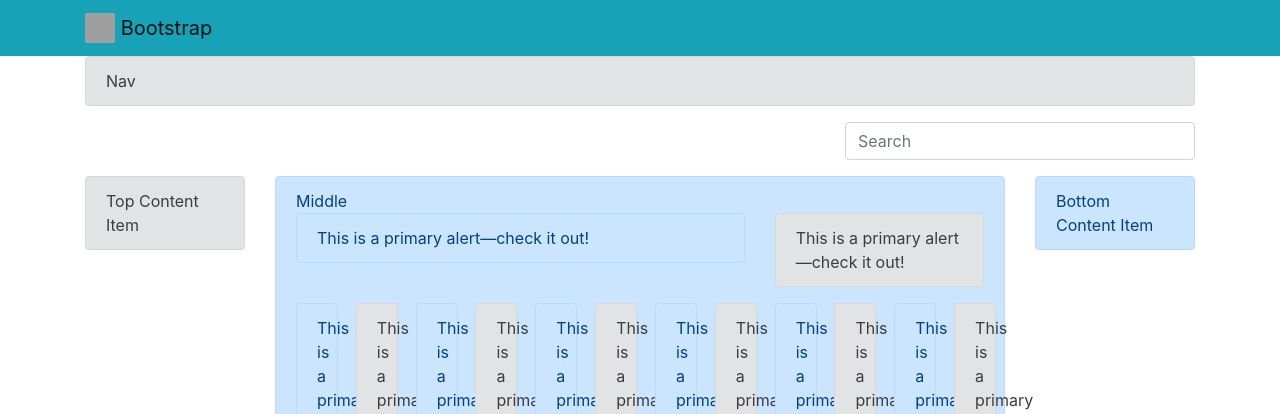
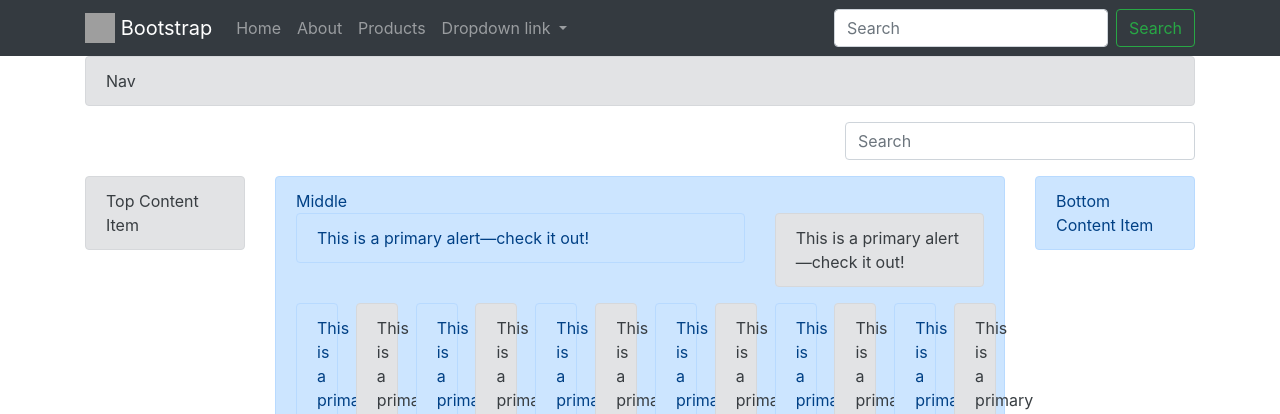
Before and after one commit to adamshields/tester, a Django app: page /bootstrap/ in a window 1280 px wide. Shown: the top 414 px of the page. Run offline with Django 3.2, Linux system fonts and the light colour scheme; some libraries are stand-ins or nearby versions; grey boxes are pictures that could not be loaded.

Commit message:
FINILIZED NAVBAR STYLES IN EXAMPLE.HTML

```diff
--- a/src/templates/bootstrap/example.html
+++ b/src/templates/bootstrap/example.html
@@ -12,14 +12,51 @@
   </head>
   <body>
 
-        <nav class="navbar navbar-light bg-info">
+<nav class="navbar navbar-expand-md navbar-dark bg-dark">
         <div class='container'>
             <a class="navbar-brand" href="#">
                 <img src="http://getbootstrap.com/docs/4.4/assets/brand/bootstrap-solid.svg" width="30" height="30" class="d-inline-block align-top" alt="">
                 Bootstrap
             </a>
-        </div>
-        </nav>
+
+            <button class='navbar-toggler' type='button' data-toggle='collapse' data-target='#navbarCollapseLinks' aria-expanded='false' aria-label='Toggle Navigation'>
+                <span class='navbar-toggler-icon'></span>
+            </button>
+                    <div class='collapse navbar-collapse' id='navbar-collapselinks'>
+
+
+     <div class='collapse navbar-collapse' id='navbarCollapseLinks'>
+        <ul class='navbar-nav'>
+          <li class='nav-item'>
+            <a href='#' class='nav-link'>Home</a>
+          </li>
+          <li class='nav-item'>
+            <a href='#' class='nav-link'>About</a>
+          </li>
+          <li class='nav-item'>
+            <a href='#' class='nav-link'>Products</a>
+          </li>
+          <li class="nav-item dropdown">
+            <a class="nav-link dropdown-toggle" href="http://example.com" id="navbarDropdownMenuLink" data-toggle="dropdown" aria-haspopup="true" aria-expanded="false">
+              Dropdown link
+            </a>
+            <div class="dropdown-menu dropdown-menu-left" aria-labelledby="navbarDropdownMenuLink">
+              <a class="dropdown-item" href="#">Action</a>
+              <a class="dropdown-item" href="#">Another action</a>
+              <a class="dropdown-item" href="#">Something else here</a>
+            </div>
+          </li>
+
+        </ul>
+
+
+        <form class="form-inline ml-auto">
+          <input class="form-control mr-sm-2" type="text" placeholder="Search" aria-label="Search">
+          <button class="btn btn-outline-success my-2 my-sm-0" type="submit">Search</button>
+        </form>
+      </div>
+  </div>
+</nav>
 
 
 
```
